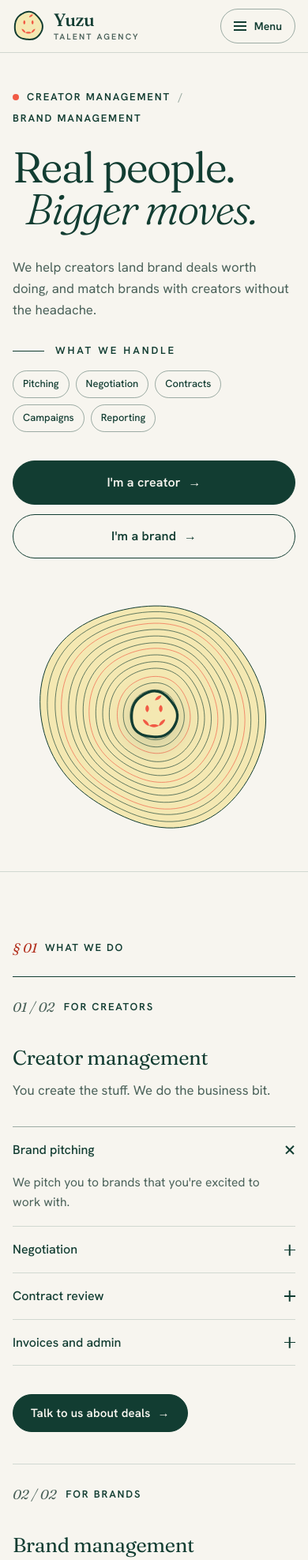
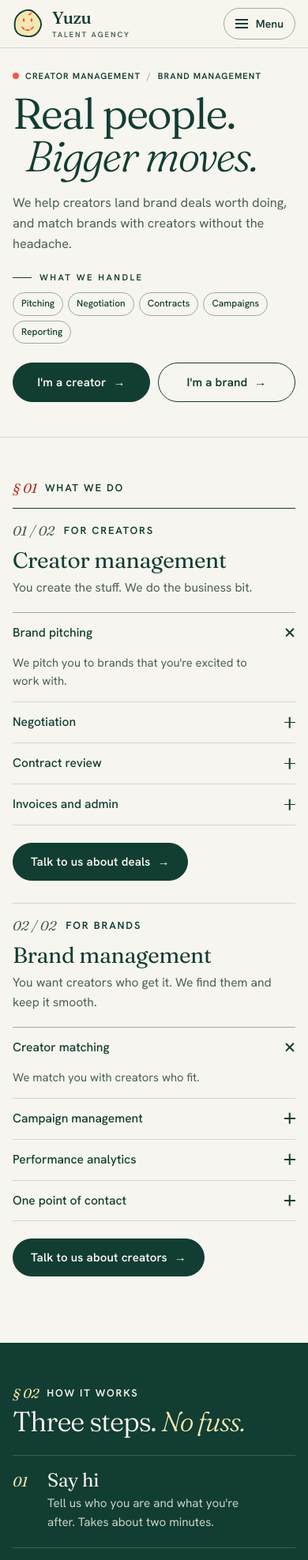
Before and after one commit to lanson-vandyke/yuzu-website, a plain HTML site: page public/index.html in a window 390 px wide. Shown: the top 1975 px of the page at 79% size. Drawn offline with Linux system fonts and the light colour scheme.

Commit message:
Tighten the phone layout
Under 600px: smaller section padding and heading gaps, hide the hero
ring illustration (the logo is already in the nav), compact pills and
side-by-side CTAs, steps with the number beside the title, denser niche
cards and a full-width send button. Cuts the phone page by about 30%.

Co-Authored-By: Claude Opus 5.5 <noreply@anthropic.com>

```diff
--- a/public/css/styles.css
+++ b/public/css/styles.css
@@ -528,16 +528,74 @@ main:focus { outline: none; }
   .hello__head, .pad { grid-column: 1 / -1; }
 }
 
+/* phones: tighter rhythm, no decorative illustration, compact rows */
 @media (max-width: 599px) {
-  .brand__name { font-size: 1.4rem; }
-  .mark--nav { width: 40px; }
+  :root { --section-y: 56px; --nav-h: 60px; }
+  .brand__name { font-size: 1.35rem; }
+  .brand__sub { font-size: .6rem; }
+  .mark--nav { width: 38px; }
+  .nav__toggle { min-height: 40px; padding: 0 14px; }
+
+  /* hero: copy and CTAs only (the logo is already in the nav) */
+  .hero__inner { padding-block: 28px 44px; }
+  .hero__stage { display: none; }
+  .eyebrow { font-size: .6875rem; letter-spacing: .1em; gap: 8px; }
+  .hero__title { margin-top: 16px; font-size: clamp(2.9rem, 14vw, 3.6rem); }
   .hero__title .line--italic { padding-left: .3em; }
-  .hero__ctas .btn { flex: 1 1 auto; }
-  .hero__stage { max-width: 300px; }
-  .niche { padding: 18px 14px 24px; min-height: 0; }
-  .niche__title { padding-top: 28px; font-size: 1.35rem; }
-  .niche p { font-size: .9rem; }
-  .niche--invite .btn { min-height: 42px; padding: 0 16px; }
+  .hero__lede { margin-top: 18px; font-size: 1.02rem; }
+  .hero__handle { margin-top: 20px; }
+  .hero__handle-label { font-size: .7rem; gap: 10px; }
+  .hero__handle-label::before { width: 24px; }
+  .pills { margin-top: 10px; gap: 6px; }
+  .pills li { font-size: .75rem; padding: 4px 10px; }
+  .hero__ctas { margin-top: 24px; gap: 10px; }
+  .hero__ctas .btn { flex: 1 1 0; min-height: 50px; padding: 0 14px; font-size: .9375rem; }
+
+  /* section heads */
+  .section-head { margin-bottom: 24px; row-gap: 10px; }
+  .section--what .section-head { margin-bottom: 16px; }
+  .section-title { font-size: clamp(2rem, 9vw, 2.5rem); }
+
+  /* offers */
+  .offer { padding: 18px 0 28px; }
+  .offer__title { margin-top: 12px; font-size: 1.75rem; }
+  .offer__lede { margin-top: 8px; font-size: .975rem; }
+  .accs { margin: 18px 0 22px; }
+  .acc summary { padding: 13px 0; font-size: .975rem; }
+  .acc p { padding: 0 1.5rem 14px 0; font-size: .925rem; }
+
+  /* steps: number beside the title instead of above it */
+  .steps { row-gap: 0; }
+  .step {
+    display: grid; grid-template-columns: 36px 1fr; column-gap: 8px;
+    padding: 18px 0 20px;
+  }
+  .step__num { grid-row: span 2; padding-top: .35em; }
+  .step h3 { margin-top: 0; font-size: 1.5rem; }
+  .step p { margin-top: 4px; font-size: .95rem; }
+
+  /* niches */
+  .niche { padding: 14px 12px 18px; min-height: 0; }
+  .niche:nth-child(2n) { padding-left: 14px; }
+  .niche__title { padding-top: 6px; margin-top: 0; font-size: 1.3rem; }
+  .niche p { margin-top: 6px; font-size: .875rem; line-height: 1.45; }
+  .niche--invite p { margin-bottom: 14px; }
+  .niche--invite .btn { min-height: 40px; padding: 0 16px; font-size: .875rem; }
+
+  /* say hi */
+  .hello__inner { row-gap: 24px; }
+  .hello__head .section-title { margin-top: 10px; }
+  .hello__sub { margin-top: 12px; font-size: 1rem; }
+  .segmented span { padding: 10px; }
+  .field { margin-top: 10px; }
+  .field textarea { min-height: 96px; }
+  .form .btn--lg { margin-top: 20px; width: 100%; }
+
+  /* footer */
+  .foot { padding: 40px 0 24px; }
+  .foot__word { font-size: clamp(5rem, 30vw, 8rem); }
+  .foot__row { margin-top: 1.2rem; padding-top: 16px; }
+  .foot__desc { font-size: .7rem; letter-spacing: .1em; }
 }
 
 /* ================= REDUCED MOTION ================= */
```
